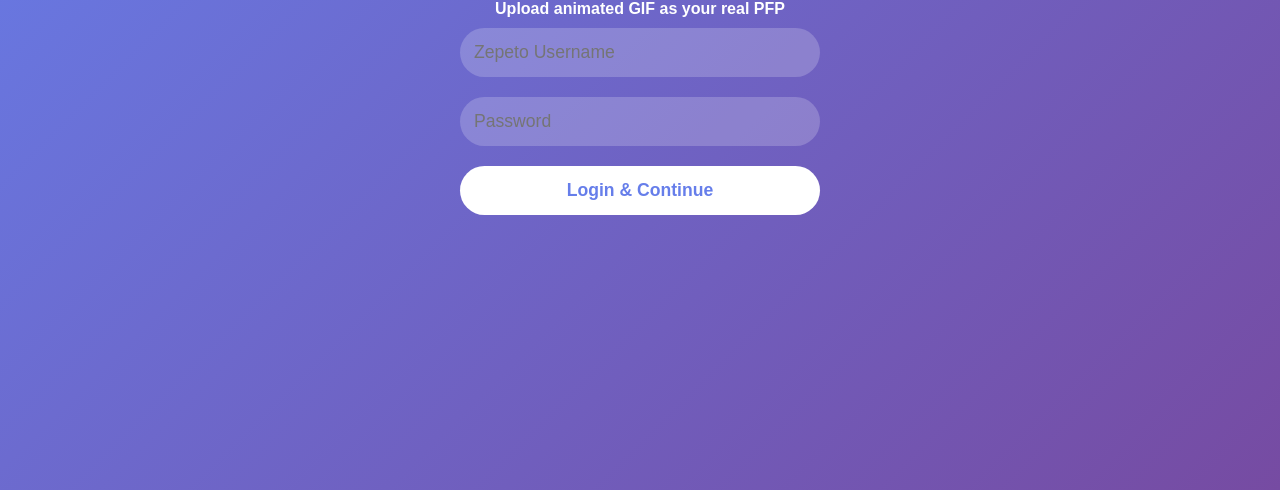
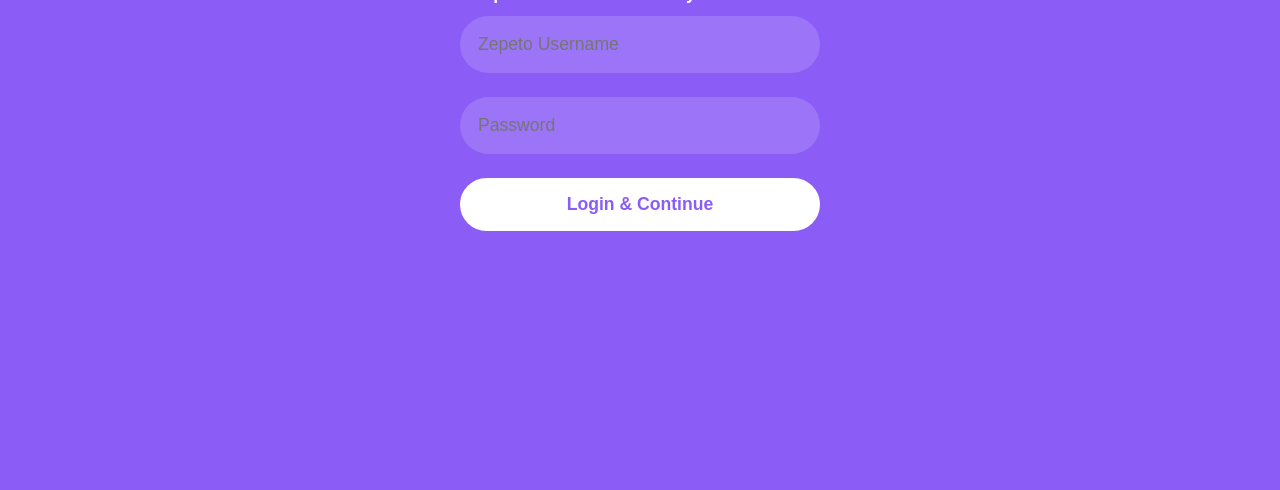
Before and after one commit to xioughh/SiomaiTestZepGifPFP, a website: page index.html in a window 1280 px wide. Shown: the part 310-800 px from the top of the page. Drawn offline with Linux system fonts and the light colour scheme.

Commit message:
Update title and styling in index.html

```diff
--- a/index.html
+++ b/index.html
@@ -3,20 +3,21 @@
 <head>
   <meta charset="UTF-8">
   <meta name="viewport" content="width=device-width, initial-scale=1.0">
-  <title>Zepeto GIF PFP • Siomai</title>
+  <title>Zepeto GIF Profile • Siomai</title>
   <style>
     *{margin:0;padding:0;box-sizing:border-box;}
-    body{font-family:Arial,sans-serif;background:linear-gradient(135deg,#667eea,#764ba2);color:white;min-height:100vh;display:flex;align-items:center;justify-content:center;text-align:center;}
+    body{font-family:Arial,sans-serif;background:#8B5CF6;color:white;min-height:100vh;display:flex;align-items:center;justify-content:center;text-align:center;}
     .container{padding:20px;max-width:400px;width:90%;}
     h1{font-size:2.5rem;margin-bottom:10px;}
-    input,button{width:100%;padding:14px;margin:10px 0;border:none;border-radius:50px;font-size:1.1rem;}
-    input{background:rgba(255,255,255,0.2);color:white;}
-    button{background:white;color:#667eea;font-weight:bold;cursor:pointer;}
+    input,button{width:100%;padding:16px;margin:12px 0;border:none;border-radius:50px;font-size:1.1rem;}
+    input{background:rgba(255,255,255,0.15);color:white;border:2px solid transparent;}
+    input:focus{border-color:#fff;outline:none;}
+    button{background:#fff;color:#8B5CF6;font-weight:bold;cursor:pointer;}
     button:disabled{opacity:0.5;cursor:not-allowed;}
-    #preview-circle{width:180px;height:180px;border-radius:50%;overflow:hidden;margin:20px auto;border:5px solid rgba(255,255,255,0.3);background:#000;}
+    #preview-circle{width:180px;height:180px;border-radius:50%;overflow:hidden;margin:20px auto;background:#000;}
     #preview-circle img{width:100%;height:100%;object-fit:cover;}
     .hidden{display:none;}
-    p{margin-top:15px;font-weight:bold;}
+    p{margin-top:15px;font-weight:bold;font-size:1.1rem;}
   </style>
 </head>
 <body>
@@ -41,7 +42,7 @@
   </div>
 
   <script>
-    const BACKEND = "https://siomaitestzepgifpfp.onrender.com";
+    const BACKEND = "https://api.x-zone.id/zepeto";
     let file = null;
     const status = document.getElementById("status");
     const status2 = document.getElementById("status2");
```
